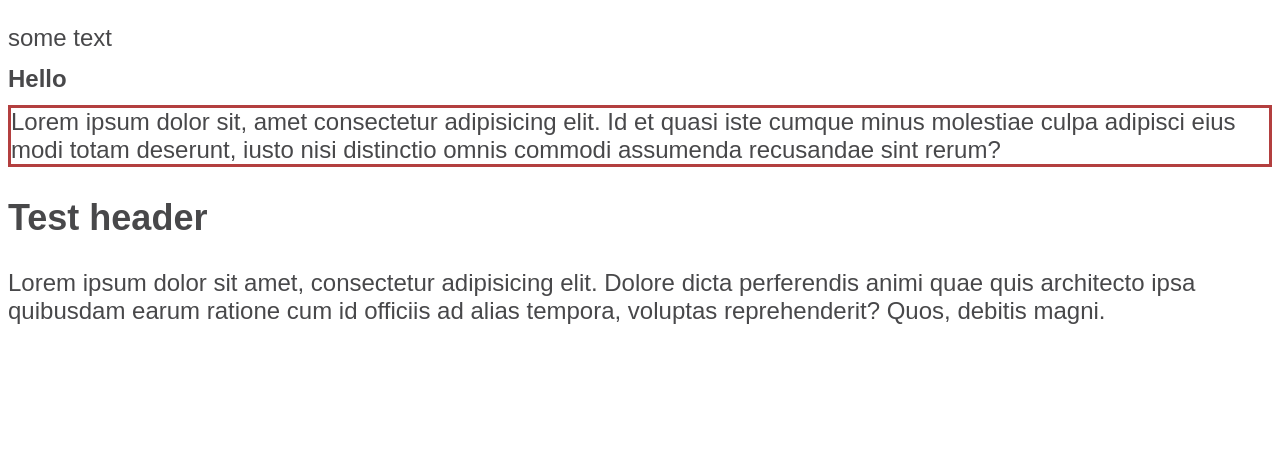
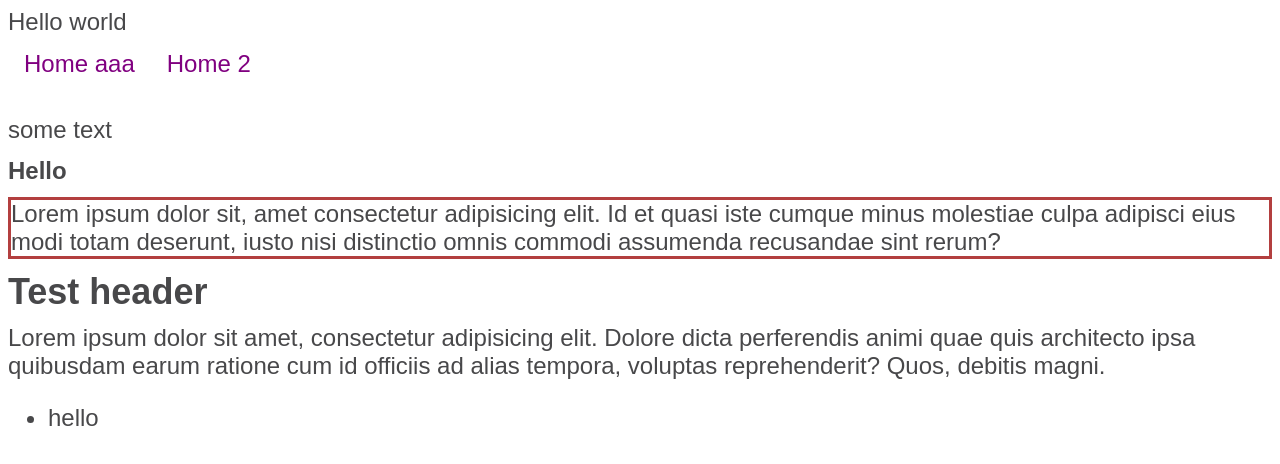
Before and after one commit to c70-music/c70-music.github.io, a plain HTML site: page index.html in a window 1280 px wide. Drawn offline with Linux system fonts and the light colour scheme.

Commit message:
Random messing around

```diff
--- a/index.html
+++ b/index.html
@@ -3,14 +3,27 @@
     <head>
         <meta charset="UTF-8">
         <link rel="stylesheet", href="stylesheets/global.css">
+        <link rel="icon" href="images/icon.svg">
         <title> Musings of a distracted person</title>
     </head>
+    <header>
+        Hello world
+    </header>
+    <nav>
+        <ul>
+            <li><a href="">Home aaa</a></li>
+            <li><a>Home 2</a></li>
+        </ul>
+    </nav>
     <body>
         <p>some text</p>
         <div class="header">Hello</div>
         <p class="block">Lorem ipsum dolor sit, amet consectetur adipisicing elit. Id et quasi iste cumque minus molestiae culpa adipisci eius modi totam deserunt, iusto nisi distinctio omnis commodi assumenda recusandae sint rerum?</p>
-        <h2>Test header</h2>
+        <h2 class="header">Test header</h2>
         <p>Lorem ipsum dolor sit amet, consectetur adipisicing elit. Dolore dicta perferendis animi quae quis architecto ipsa quibusdam earum ratione cum id officiis ad alias tempora, voluptas reprehenderit? Quos, debitis magni.</p>
+        <ul>
+            <li> hello
+        </ul>
 
     </body>
 </html>
```
